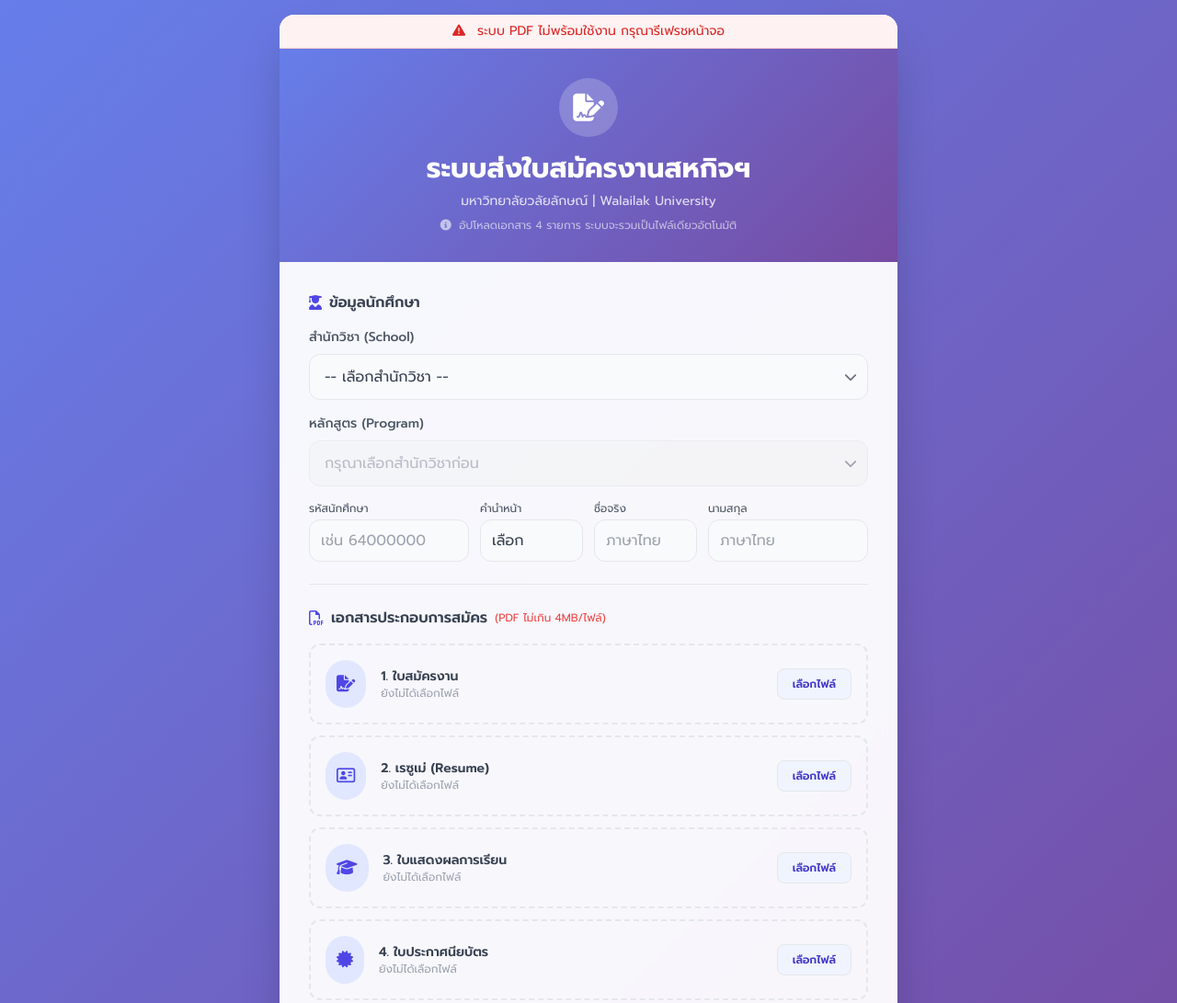
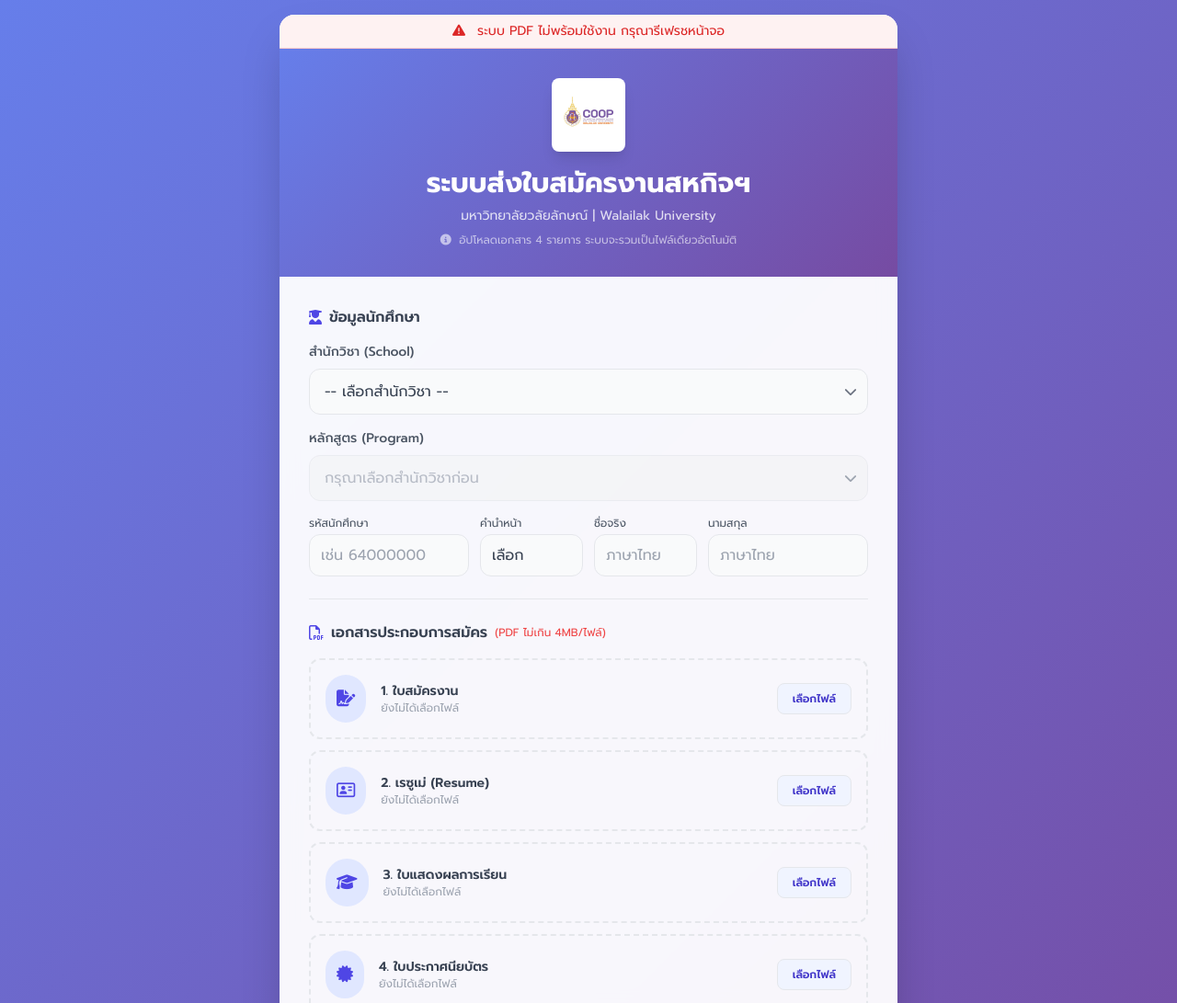
Before and after one commit to pchr-pyl/coop-app-upload, a website: page index.html in a window 1280 px wide. Shown: the top 1091 px of the page at 92% size. Drawn offline with nearby package versions, Linux system fonts and the light colour scheme; some packages are replaced by stand-ins of ours; a script that the page names is missing.

Commit message:
Replace icon with COOP logo

```diff
--- a/index.html
+++ b/index.html
@@ -120,9 +120,7 @@
 
         <!-- Header -->
         <div class="gradient-bg p-8 text-center">
-            <div class="inline-flex items-center justify-center w-16 h-16 bg-white/20 rounded-full mb-4">
-                <i class="fa-solid fa-file-signature text-3xl text-white"></i>
-            </div>
+            <img src="coop-logo.jpg" alt="COOP Logo" class="h-20 mx-auto mb-4 rounded-lg shadow-lg bg-white p-2">
             <h1 class="text-2xl md:text-3xl font-bold text-white mb-2">
                 ระบบส่งใบสมัครงานสหกิจฯ
             </h1>
```
Also changed, not shown: coop-logo.jpg (added).
